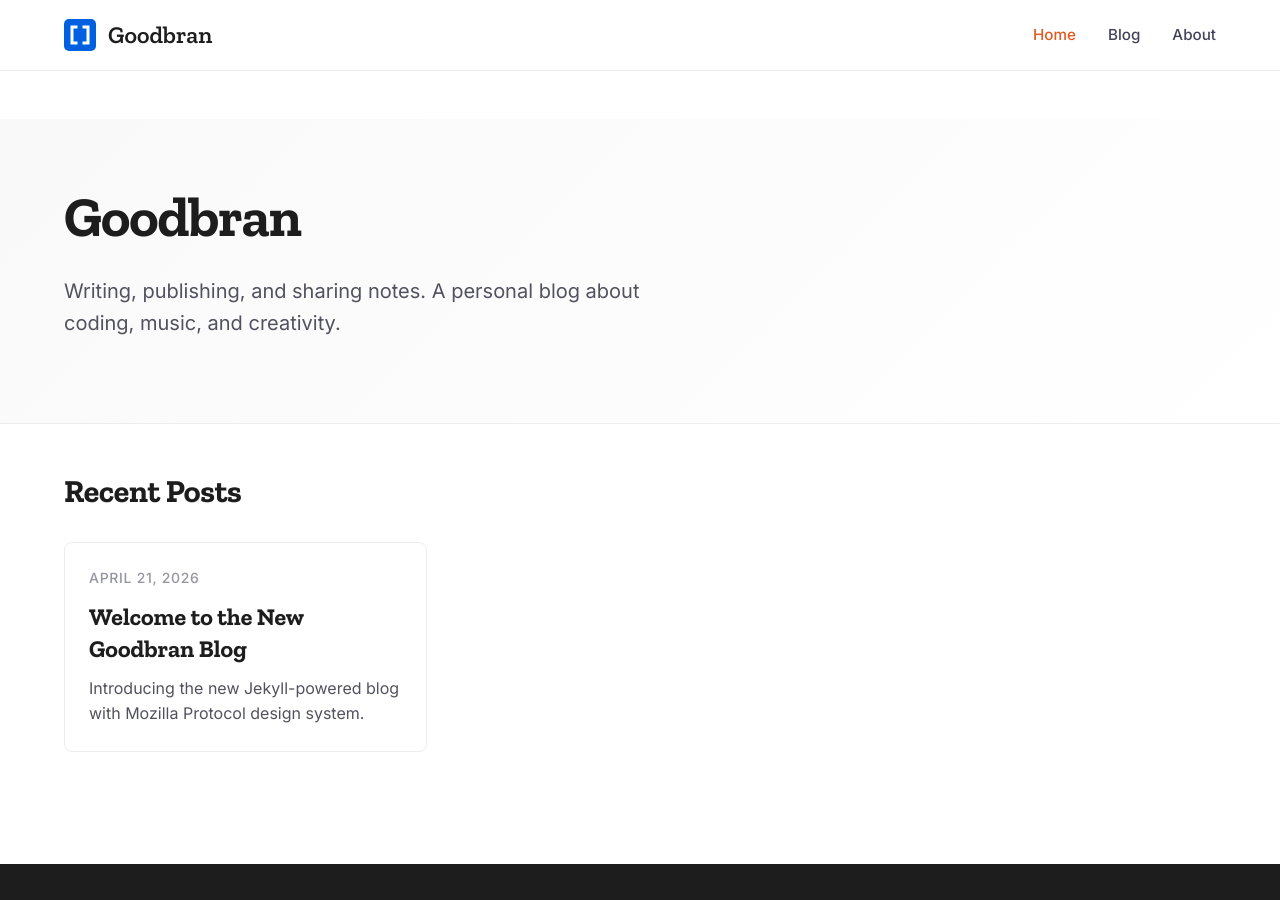
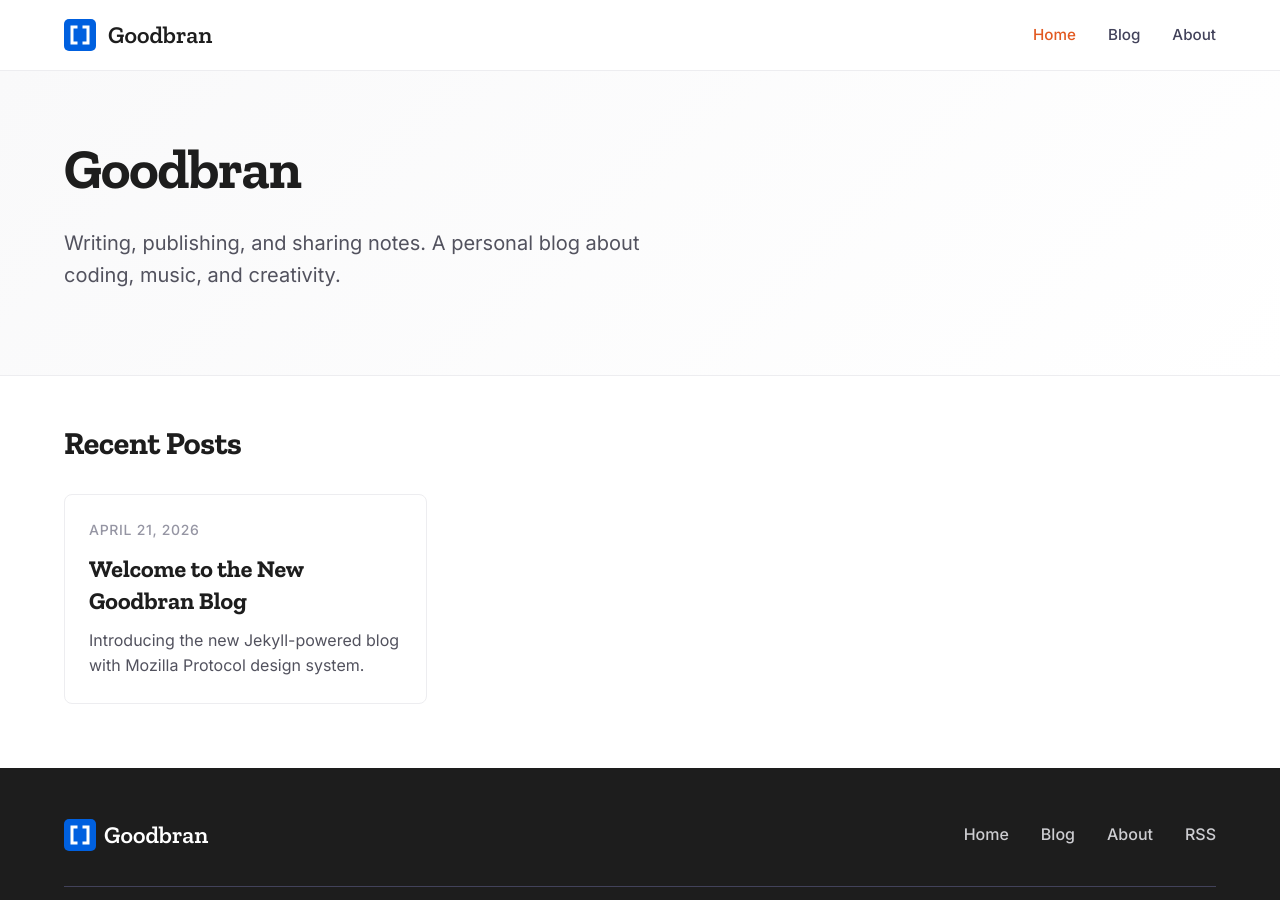
Before and after one commit to GoodBran/goodbran.github.io, a Jekyll site: the page built from index.markdown, in a window 1280 px wide and 900 px high. Built offline with Jekyll 4.4.1, drawn with Linux system fonts in a browser that asks for light colours.

Commit message:
Update the style

```diff
--- a/_sass/_protocol.scss
+++ b/_sass/_protocol.scss
@@ -181,7 +181,6 @@ a {
 // Main Content
 .main-content {
   min-height: calc(100vh - 300px);
-  padding: 3rem 0;
 }
 
 // Hero Section
```
